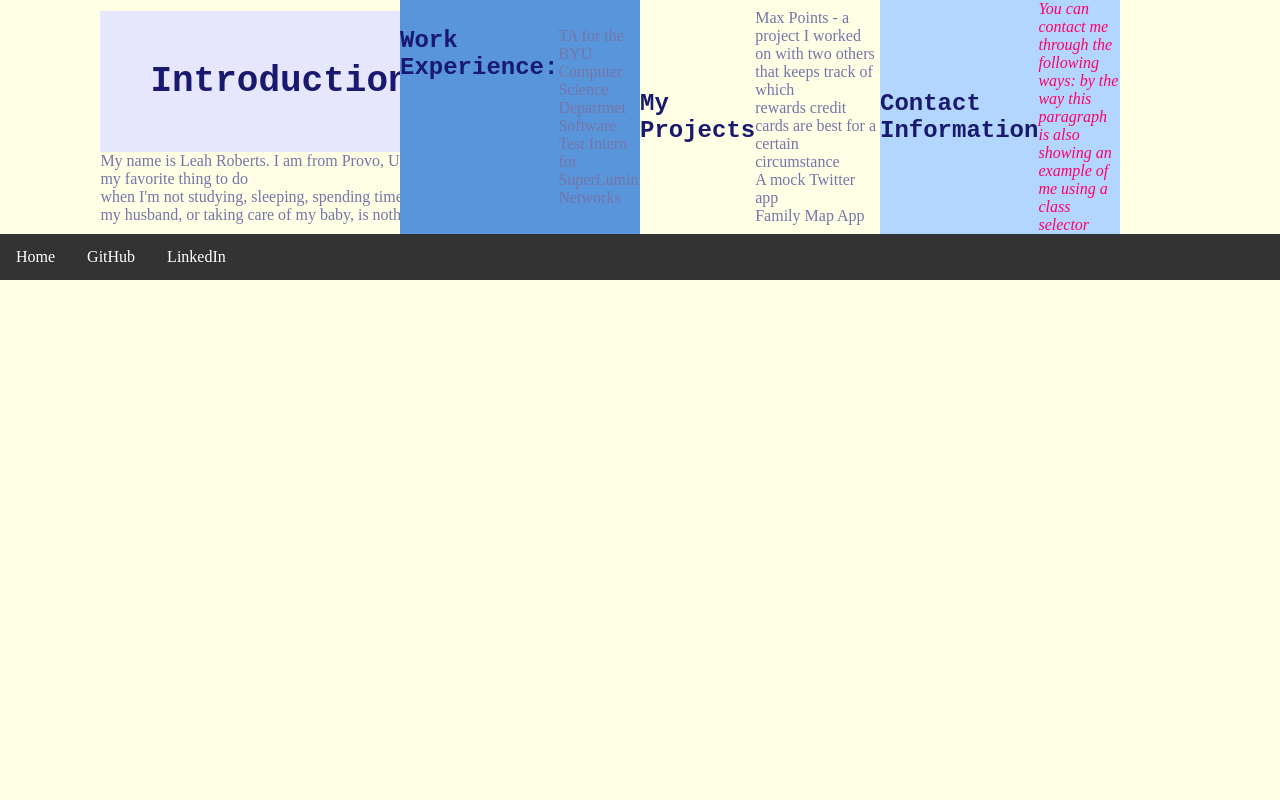
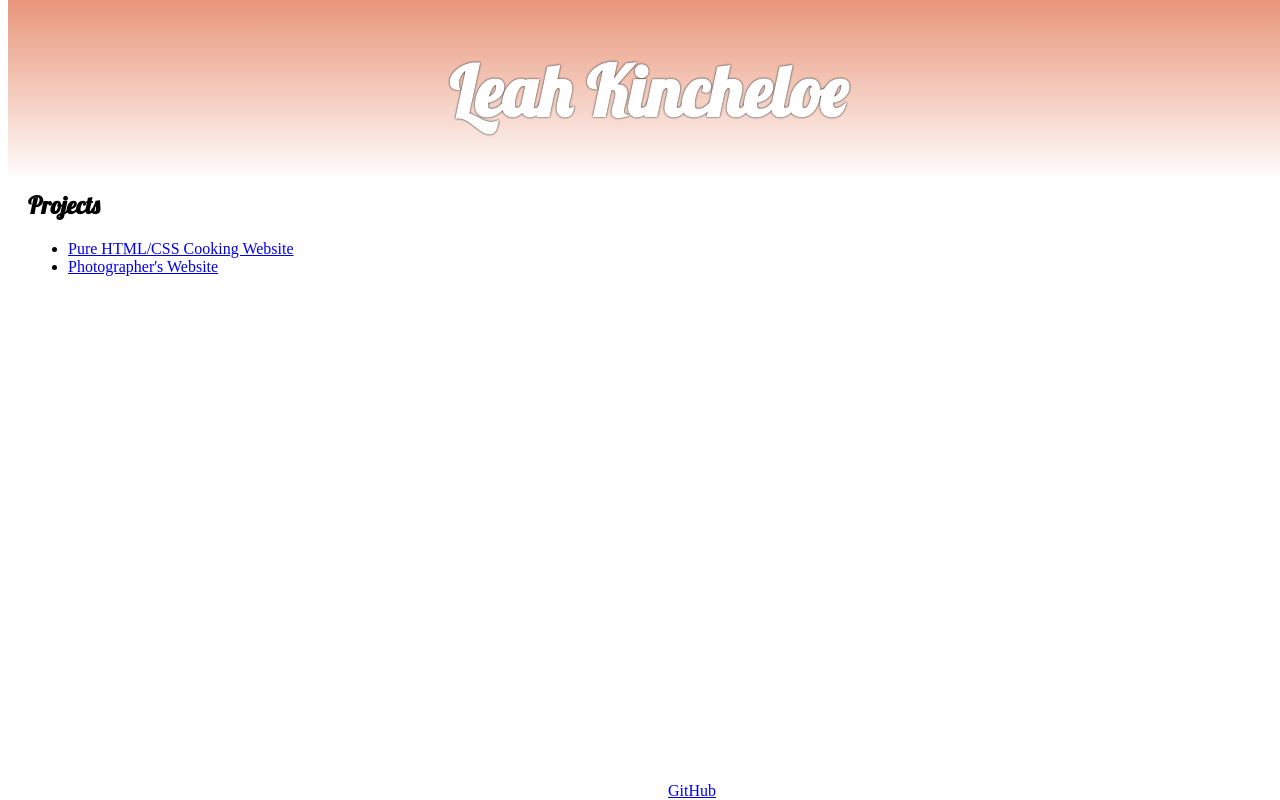
Before and after one commit to leahkk/portfolio, a plain HTML site: page index.html in a window 1280 px wide. Drawn offline with Linux system fonts and the light colour scheme.

Commit message:
edited portfolio

```diff
--- a/index.html
+++ b/index.html
@@ -4,51 +4,27 @@
     <meta charset="utf-8">
     <title>My Portfolio</title>
     <link rel='stylesheet' type='text/css' href='./style.css'/>
+    <link href="https://fonts.googleapis.com/css2?family=Lobster&display=swap" rel="stylesheet">
   </head>
   <body>
 
-    <div class='page'>
-      <div class='section content-container'>
-        <div class='content'>
-          <h1>Introduction</h1>
-          <p>My name is Leah Roberts. I am from Provo, Utah, and my favorite thing to do<br/>
-            when I'm not studying, sleeping, spending time with my husband, or taking care of my
-            baby, is nothing:) Lol</p>
-        </div>
+      <div class='home'>
+        <h1>Leah Kincheloe</h1>
       </div>
 
-      <div class='section menu-container'>
-        <div class='menu'>
-          <h2>Work Experience:</h2>
-          <p>
-            TA for the BYU Computer Science Departmet<br/>
-            Software Test Intern for SuperLumin Networks<br/>
-          </p>
-        </div>
+      <div class='page'>
+
+      <div class='section project'>
+        <h2>Projects</h2>
+        <ul>
+          <li><a href='http://creative1.leahkincheloe.com/'>Pure HTML/CSS Cooking Website</a></li>
+          <li><a href='http://lab1.leahkincheloe.com/'>Photographer's Website</a></li>
       </div>
 
-      <div class='section project'>
-        <h2>My Projects</h2>
-        <p>
-          Max Points - a project I worked on with two others that keeps track of which<br/>
-            rewards credit cards are best for a certain circumstance<br/>
-          A mock Twitter app<br/>
-          Family Map App<br/>
-        </p>
-      </div>
-
-      <div class='section contact-container'>
-        <h2>Contact Information</h2>
-        <p class='contact'>You can contact me through the following ways: by the way this paragraph is
-        also showing an example of me using a class selector</p>
+      <div class='footer'>
+        <a href='https://github.com/leahkk'>GitHub</a>
       </div>
     </div>
 
-    <ul class='contact_list'>
-      <li><a href='http://leahkincheloe.com'>Home</a></li>
-      <li><a href='https://github.com/leahkk'>GitHub</a></li>
-      <li><a href="https://www.linkedin.com/in/leah-roberts-7b755717a/">LinkedIn</a></li>
-    </ul>
-
   </body>
 </html>
--- a/style.css
+++ b/style.css
@@ -1,113 +1,38 @@
-* {
+.body {
+  padding: 0;
   margin: 0;
-  padding: 0;
-  box-sizing: border-box;
 }
 
 .page {
   display: flex;
-  flex-wrap: wrap;
+  justify-content: space-between;
+  margin-top: 150px;
+  padding: 20px;
+  flex-direction: column;
 }
 
-.section {
+.home {
+  position: absolute;
+  top: 0px;
+  background-image: linear-gradient(#E9967A, white);
   width: 100%;
-  display: flex;
-  justify-content: center;
-  align-items: center;
+  height: auto;
 }
 
-.menu-container {
-  background-color: #5995DA;
-}
-
-.contact-container {
-  background-color: #B2D6FF;
-}
-
-@media only screen and (max-width: 500px) {
-  body {
-    background-color: #F09A9D; /* Red */
-  }
-}
-
-@media only screen and (min-width: 501px) and (max-width: 960px) { /* tablet style */
-  body {
-    background-color: #F5CF8E; /* Yellow */
-  }
-  .menu-container,
-  .content-container,
-  .contact-container,
-  .project {
-    width: 50%;
-  }
-}
-
-@media only screen and (min-width: 961px) { /* desktop style */
-  .page {
-    width: 960px;
-    margin: 0 auto;
-  }
-  body {
-    background-color: #FFFFE6; /* Blue */
-  }
-  .menu-container,
-  .content-container,
-  .contact-container,
-  .project {
-    width: 25%;
-  }
-}
-
-h1 {
-  color: #191970;
-  font-size: 36px;
-  font-family: "Courier New", "Lucida Console", monospace;
-  background-color: #E6E6FF;
-  padding: 50px;
-  border: 10px #191970;
+.home h1 {
+  font-family: 'Lobster', cursive;
+  text-align: center;
+  color: white;
+  font-size: 70px;
+  text-shadow: 0px 0px 2px #000000;
 }
 
 h2 {
-  color: #191970;
-  font-family: "Courier New", "Lucida Console", monospace;
+    font-family: 'Lobster', cursive;
 }
 
-.menu {
-  border: 5px #191970;
-  justify-content: space-around;
-  display: flex;
-  width: 400px;
+.footer {
+  position: absolute;
+  bottom: 0px;
+  margin-left: 50%;
 }
-
-.contact {
-  color: #FF0066;
-  font-style: italic;
-}
-
-p {
-  color: #7575A9;
-}
-
-ul {
-  list-style-type: none;
-  margin: 0;
-  padding: 0;
-  overflow: hidden;
-  background-color: #333;
-}
-
-li {
-  float: left;
-}
-
-li a {
-  display: block;
-  color: white;
-  text-align: center;
-  padding: 14px 16px;
-  text-decoration: none;
-}
-
-li a:hover {
-  background-color: #111;
-}
```
